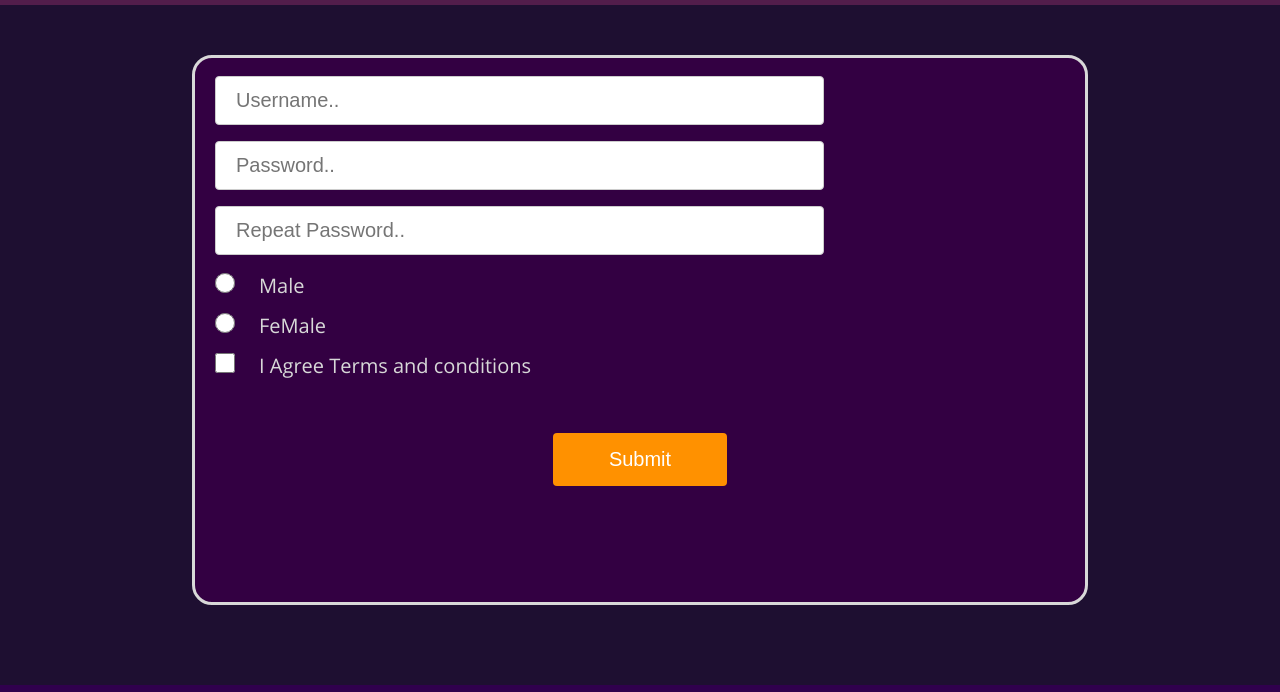
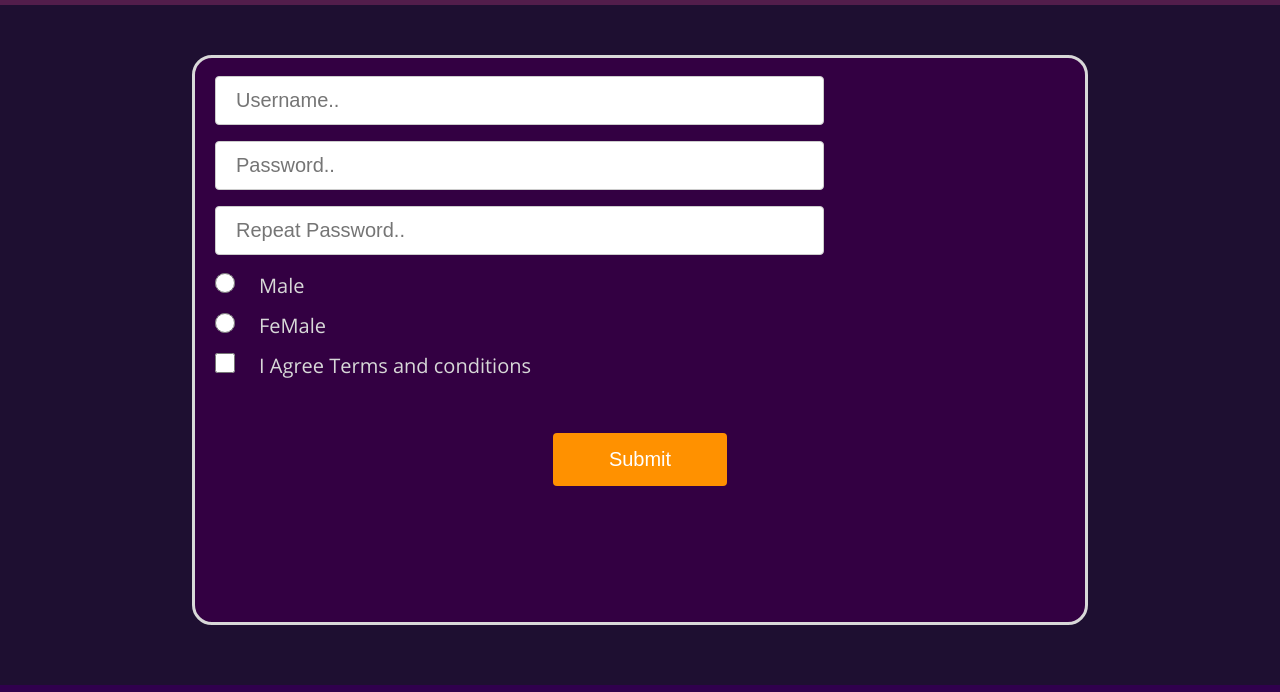
Before and after one commit to 02nika/pokemon-front-end-html-css-js, a plain HTML site: page html/SignUp.html in a window 1280 px wide. Shown: the part 65-757 px from the top of the page. Drawn offline with Linux system fonts and the light colour scheme.

Commit message:
sign up form pub fixed

```diff
--- a/css/style.css
+++ b/css/style.css
@@ -171,7 +171,7 @@ nav:hover{
     background-color: rgb(51, 0, 66);
     margin: 50px auto auto auto;
     width: 70%;
-    height: 550px;
+    height: 570px;
     border: 3px solid rgb(216, 216, 216);
     border-radius: 20px;
     padding: 10px;
```
